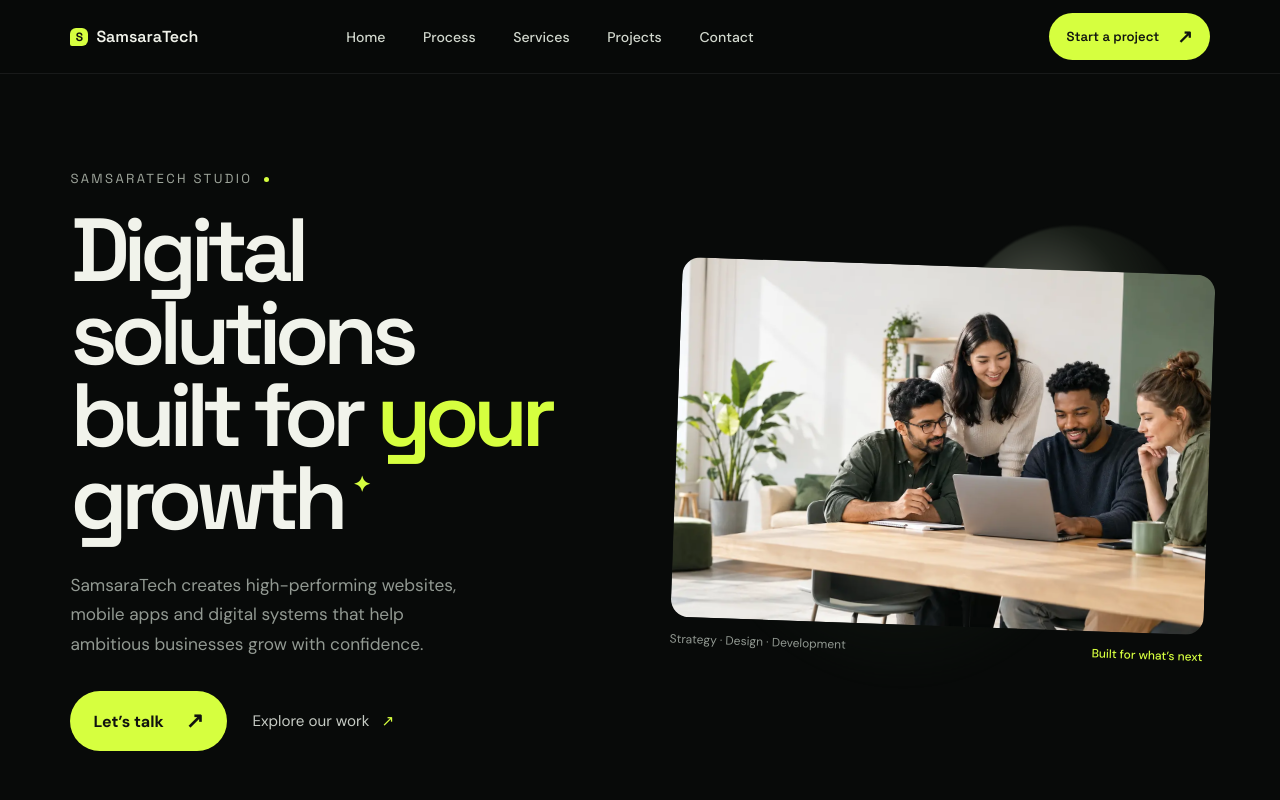
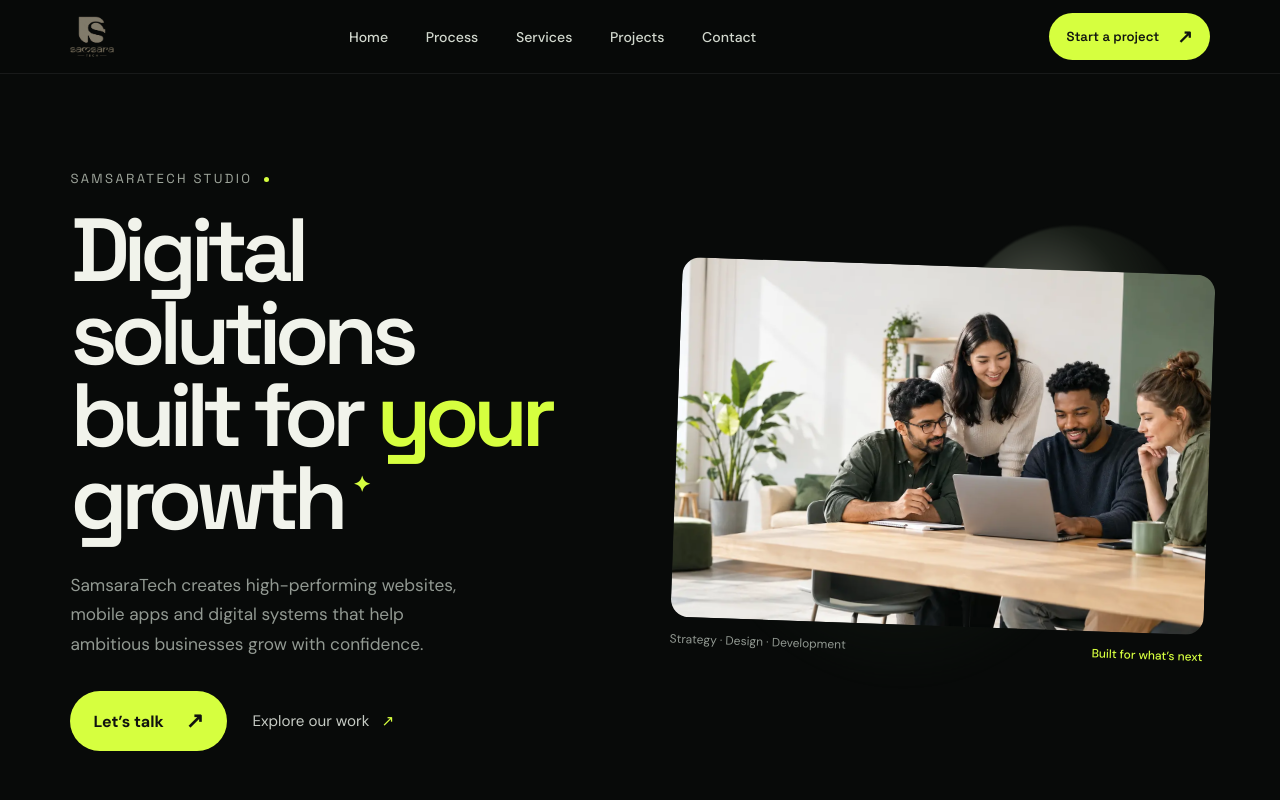
Before and after one commit to samsaratech03/samsaratech03.github.io, a plain HTML site: page index.html in a window 1280 px wide. Shown: the top 800 px of the page. Drawn offline with Linux system fonts and the light colour scheme.

Commit message:
Add SamsaraTech logo branding

```diff
--- a/index.html
+++ b/index.html
@@ -20,7 +20,7 @@
 <body>
   <div class="cursor-glow"></div>
   <header class="site-header">
-    <a class="brand" href="#top" aria-label="SamsaraTech home"><span class="brand-mark">S</span><span>SamsaraTech</span></a>
+    <a class="brand" href="#top" aria-label="SamsaraTech home"><img src="assets/images/logo.png" alt="SamsaraTech logo"></a>
     <nav class="desktop-nav" aria-label="Primary navigation">
       <a href="#home">Home</a><a href="#process">Process</a><a href="#services">Services</a><a
         href="#projects">Projects</a><a href="#contact">Contact</a>
@@ -251,7 +251,7 @@
 
   <footer class="footer section-pad" id="contact">
     <div class="footer-top">
-      <div><a class="brand" href="#top"><span class="brand-mark">S</span><span>SamsaraTech</span></a>
+      <div><a class="brand" href="#top"><img src="assets/images/logo.png" alt="SamsaraTech logo"></a>
         <h2>Let’s <span>Talk</span></h2>
         <div class="socials"><a href="#contact">in</a><a href="#contact">◎</a><a href="#contact">f</a></div>
       </div>
--- a/style.css
+++ b/style.css
@@ -1881,3 +1881,5 @@
 .visual-lines {
     background-image: linear-gradient(90deg, rgba(5, 7, 6, .08), rgba(5, 7, 6, .08)), url('assets/images/generated/project-brand-identity.webp')
 }
+.brand img{display:block;width:132px;height:auto;max-height:42px;object-fit:contain;object-position:left center}.footer .brand img{width:188px;max-height:96px;filter:brightness(.55)}
+@media(max-width:560px){.brand img{width:112px;max-height:36px}.footer .brand img{width:170px}}
```
Also changed, not shown: assets/images/logo.png (added).
